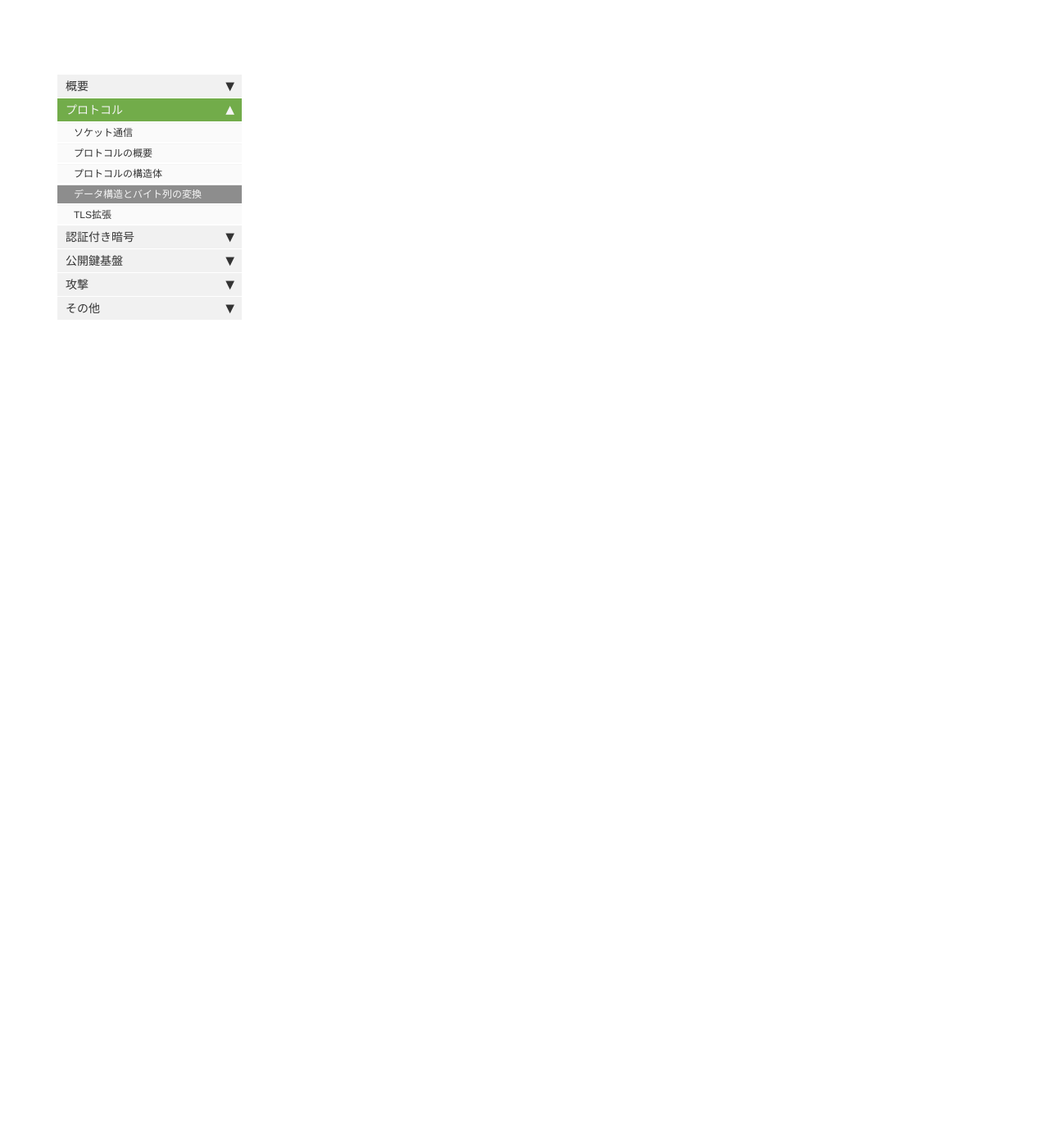
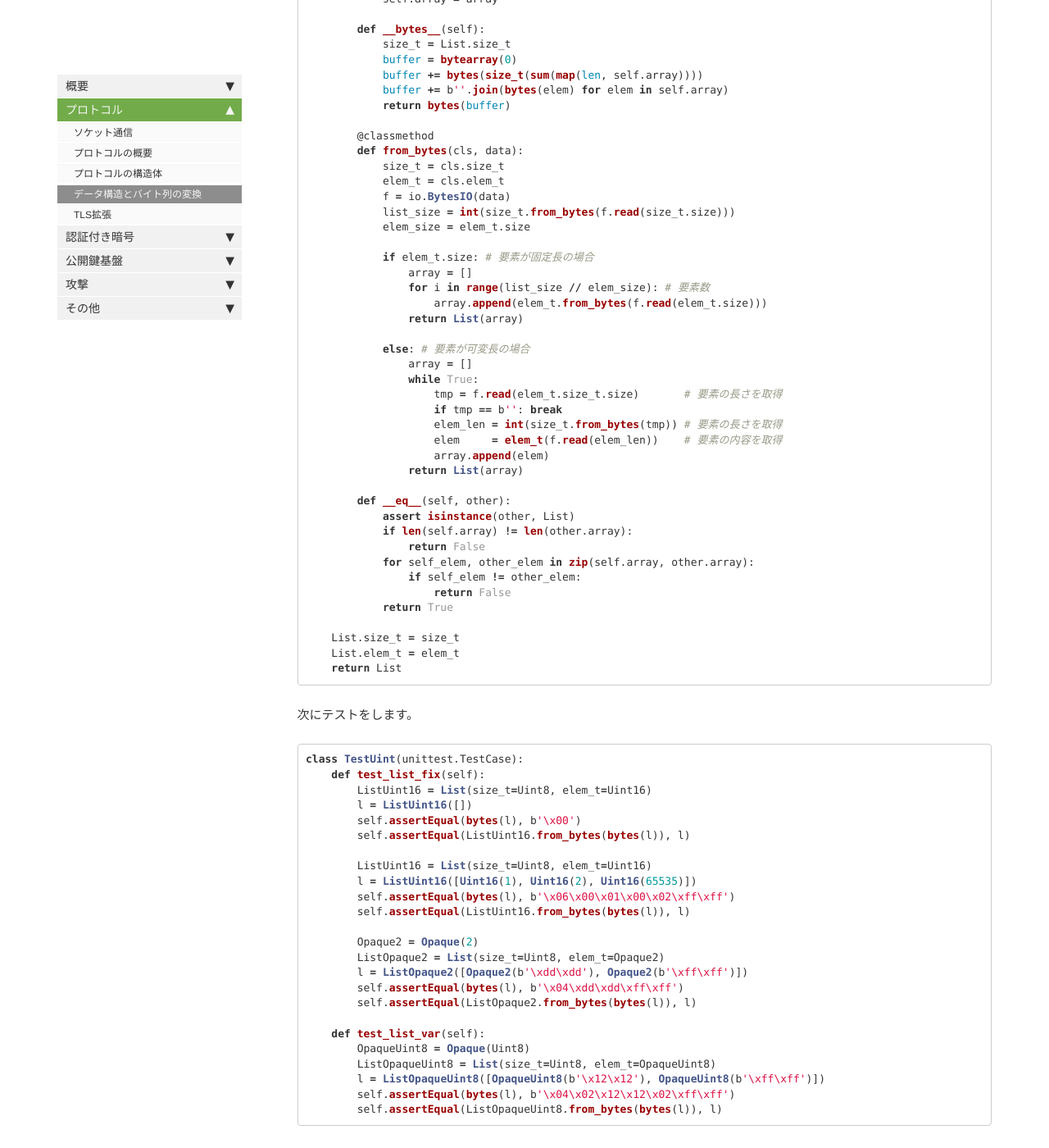
Before and after one commit to tex2e/mako-tls13, a Jekyll site: the page built from pages/2.protocol/31-protocol_structs_and_bytes.md, in a window 1280 px wide and 1400 px high, scrolled down 5870 px. Shown: the whole window at 82% size. Built offline with Jekyll 4.4.1, drawn with Linux system fonts in a browser that asks for light colours; our own code applies the rules of GitHub Pages for plain Markdown files; comment, search, counter and statistics services are not loaded; some of the changed text lies outside the part shown.

Commit message:
update 2.31. protocol_structs_and_bytes

````diff
--- a/pages/2.protocol/31-protocol_structs_and_bytes.md
+++ b/pages/2.protocol/31-protocol_structs_and_bytes.md
@@ -181,7 +181,7 @@ def Opaque(size):
         size = 0
 
         def __init__(self, byte):
-            max_size = self.__class__.size
+            max_size = OpaqueFix.size
             assert isinstance(byte, (bytes, bytearray))
             assert len(byte) <= max_size
             self.byte = byte.rjust(max_size, b'\x00')
@@ -190,11 +190,14 @@ def Opaque(size):
             return self.byte
 
         @classmethod
-        def from_bytes(self, data):
+        def from_bytes(cls, data):
             return OpaqueFix(data)
 
         def __eq__(self, other):
             return self.byte == other.byte
+
+        def __len__(self):
+            return len(self.byte)
 
     # 可変長のOpaque (e.g. opaque string<0..15>)
     class OpaqueVar:
@@ -222,10 +225,13 @@ def Opaque(size):
         def __eq__(self, other):
             return self.byte == other.byte and self.size_t == other.size_t
 
-    if isinstance(size, int):
+        def __len__(self):
+            return len(self.byte)
+
+    if isinstance(size, int): # 引数がintのときは固定長
         OpaqueFix.size = size
         return OpaqueFix
-    if issubclass(size, Uint):
+    if issubclass(size, Uint): # 引数がUintNのときは可変長
         OpaqueVar.size = None
         OpaqueVar.size_t = size
         return OpaqueVar
@@ -275,4 +281,89 @@ class TestUint(unittest.TestCase):
 
 ## 配列
 
-TODO: 要素が固定長の配列と、要素が可変長の配列
+配列には2種類あります。要素が固定長の配列と、要素が可変長の配列です。
+
+```python
+def List(elem_t, size_t=None):
+
+    class List:
+        size = None
+        size_t = Uint
+        elem_t = None # Elements' Type
+
+        def __init__(self, array):
+            self.array = array
+
+        def __bytes__(self):
+            size_t = List.size_t
+            buffer = bytearray(0)
+            buffer += bytes(size_t(sum(map(len, self.array))))
+            buffer += b''.join(bytes(elem) for elem in self.array)
+            return bytes(buffer)
+
+        @classmethod
+        def from_bytes(cls, data):
+            size_t = cls.size_t
+            elem_t = cls.elem_t
+            f = io.BytesIO(data)
+            list_size = int(size_t.from_bytes(f.read(size_t.size)))
+            elem_size = elem_t.size
+
+            if elem_t.size: # 要素が固定長の場合
+                array = []
+                for i in range(list_size // elem_size): # 要素数
+                    array.append(elem_t.from_bytes(f.read(elem_t.size)))
+                return List(array)
+
+            else: # 要素が可変長の場合
+                array = []
+                while True:
+                    tmp = f.read(elem_t.size_t.size)       # 要素の長さを取得
+                    if tmp == b'': break
+                    elem_len = int(size_t.from_bytes(tmp)) # 要素の長さを取得
+                    elem     = elem_t(f.read(elem_len))    # 要素の内容を取得
+                    array.append(elem)
+                return List(array)
+
+        def __eq__(self, other):
+            assert isinstance(other, List)
+            if len(self.array) != len(other.array):
+                return False
+            for self_elem, other_elem in zip(self.array, other.array):
+                if self_elem != other_elem:
+                    return False
+            return True
+
+    List.size_t = size_t
+    List.elem_t = elem_t
+    return List
+```
+
+次にテストをします。
+
+```python
+class TestUint(unittest.TestCase):
+    def test_list_fix(self):
+        ListUint16 = List(size_t=Uint8, elem_t=Uint16)
+        l = ListUint16([])
+        self.assertEqual(bytes(l), b'\x00')
+        self.assertEqual(ListUint16.from_bytes(bytes(l)), l)
+
+        ListUint16 = List(size_t=Uint8, elem_t=Uint16)
+        l = ListUint16([Uint16(1), Uint16(2), Uint16(65535)])
+        self.assertEqual(bytes(l), b'\x06\x00\x01\x00\x02\xff\xff')
+        self.assertEqual(ListUint16.from_bytes(bytes(l)), l)
+
+        Opaque2 = Opaque(2)
+        ListOpaque2 = List(size_t=Uint8, elem_t=Opaque2)
+        l = ListOpaque2([Opaque2(b'\xdd\xdd'), Opaque2(b'\xff\xff')])
+        self.assertEqual(bytes(l), b'\x04\xdd\xdd\xff\xff')
+        self.assertEqual(ListOpaque2.from_bytes(bytes(l)), l)
+
+    def test_list_var(self):
+        OpaqueUint8 = Opaque(Uint8)
+        ListOpaqueUint8 = List(size_t=Uint8, elem_t=OpaqueUint8)
+        l = ListOpaqueUint8([OpaqueUint8(b'\x12\x12'), OpaqueUint8(b'\xff\xff')])
+        self.assertEqual(bytes(l), b'\x04\x02\x12\x12\x02\xff\xff')
+        self.assertEqual(ListOpaqueUint8.from_bytes(bytes(l)), l)
+```
````
Also changed, not shown: other parts of pages/2.protocol/31-protocol_structs_and_bytes.md (+5 -5 lines).
